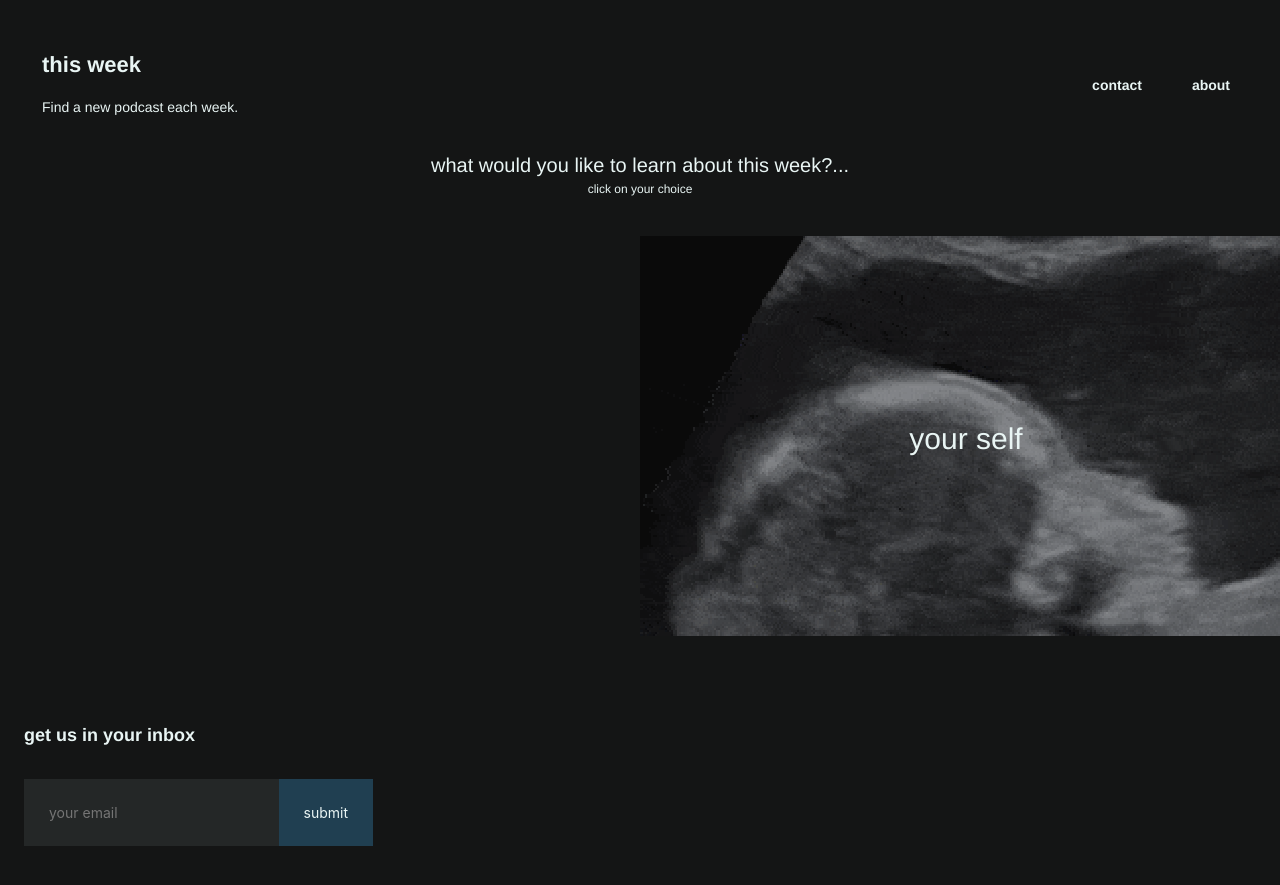
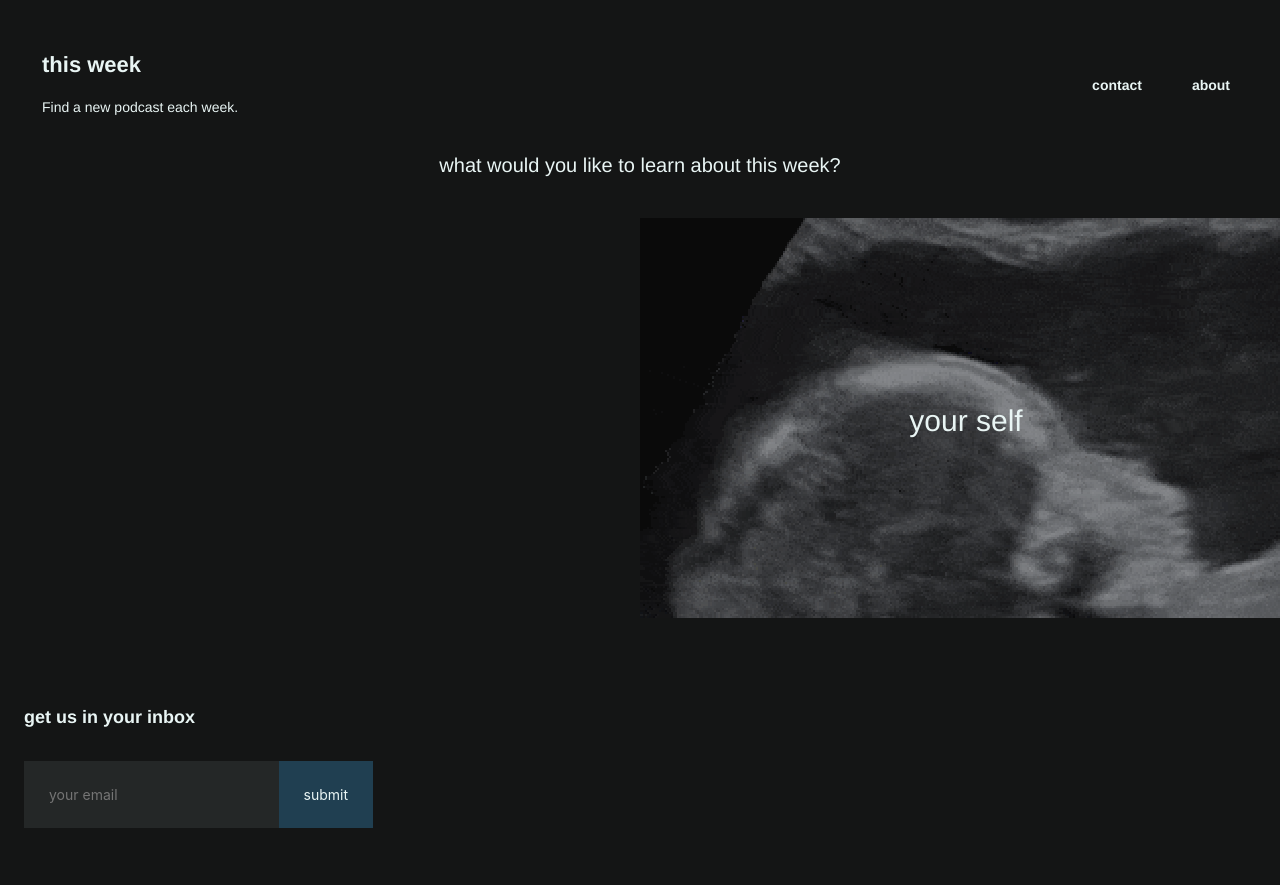
Before and after one commit to JoshTristram/thisweek, a Jekyll site: the page built from index.html, in a window 1280 px wide. Shown: the top 885 px of the page. Built offline with Jekyll 4.4.1, drawn with Linux system fonts in a browser that asks for light colours.

Commit message:
Update from Forestry.io hello@joshtristram.com updated index.html

```diff
--- a/index.html
+++ b/index.html
@@ -2,13 +2,13 @@
 layout: default
 title: Homepage
 description: Designed to build lightning fast websites
-question: what would you like to learn about this week?...
+question: what would you like to learn about this week?
 help_text: click on your choice
 
 ---
 <section>
    		<h2 class="qus editable">{{ page.question }}</h2>
-   		<p class="psub center editable">click on your choice</p>
+   		<p class="psub center editable">{{ page.help }}</p>
    		<div class="columns pods">
    			<a href="" class="column pod" id="open-modal1" style="background-image: url()">
    				<h3 class="podtitle"></h3>
```
